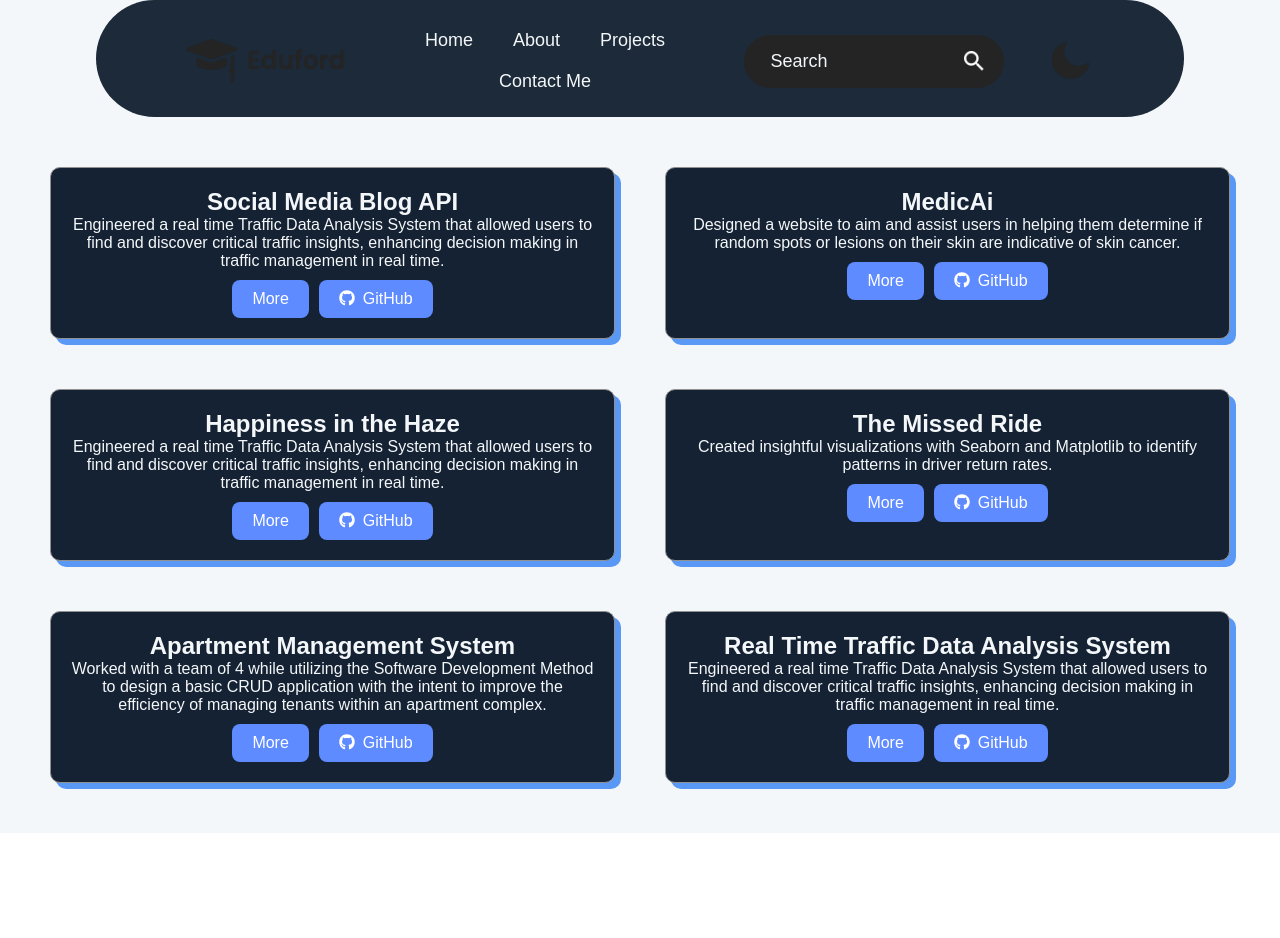
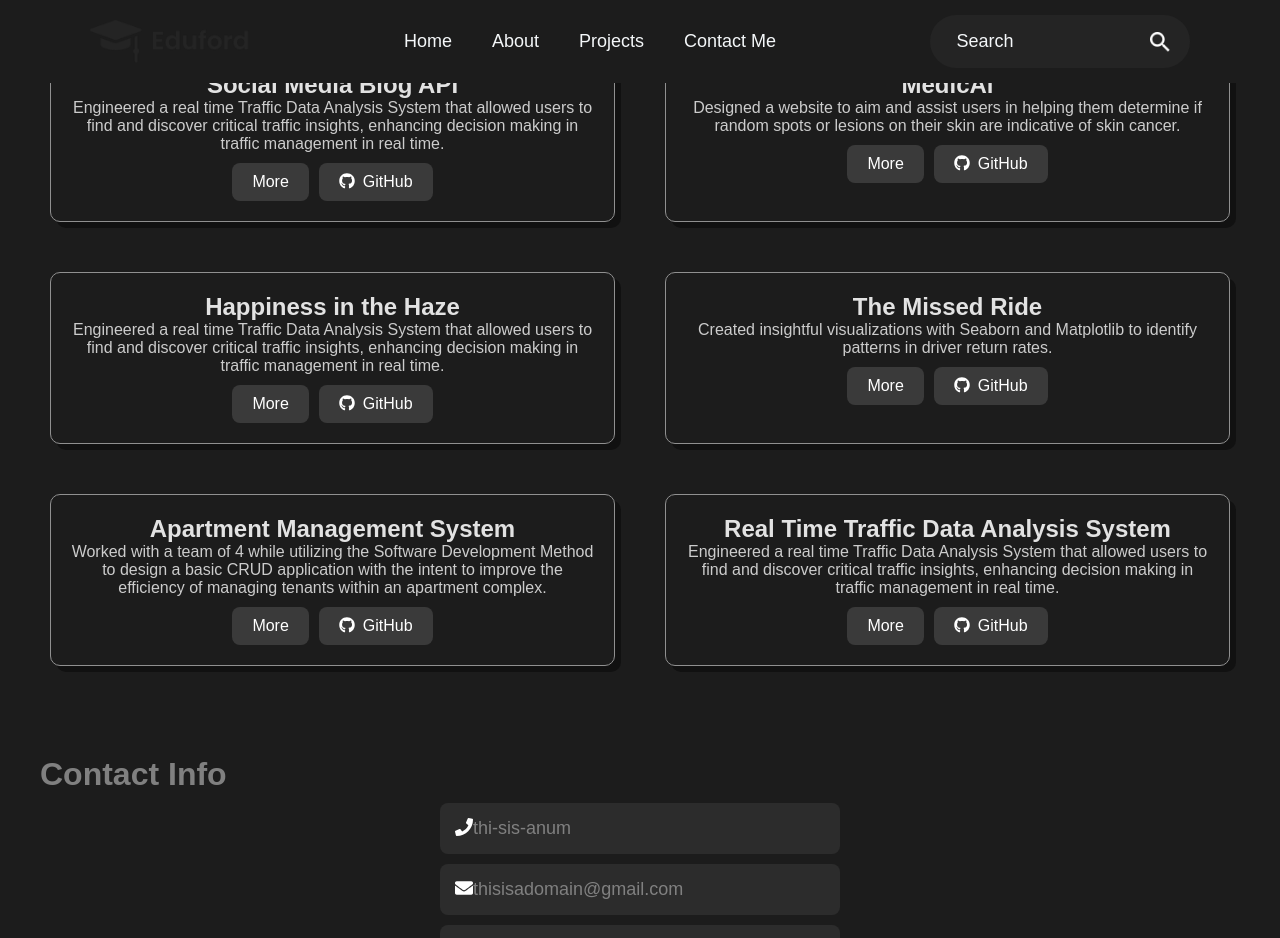
Before and after one commit to aldriechV/Portfolio-Website-AldriechV, a React (Vite) app in the folder Portfolio-Website/: page / in a window 1280 px wide. Shown: the top 938 px of the page. Before the commit the page ends 833 px from the top, so only its background shows below. Built offline with nearby package versions, Linux system fonts and the light colour scheme.

Commit message:
Cleaned up code
Navbar toggle clean; Navbar implemented

```diff
--- a/Portfolio-Website/src/App.jsx
+++ b/Portfolio-Website/src/App.jsx
@@ -1,9 +1,10 @@
-import React, { useState } from 'react'
+import React, { use, useState } from 'react'
 import './index.css'
 // Component Imports
 import Navbar from './components/Navbar/Navbar'
 import Card from './components/ProjectCards/Card'
 import { projects } from './components/ProjectCards/Projects'
+import Contact from './components/ContactMe/Contact'
 
 const App = () => {
 
@@ -18,6 +19,7 @@ const App = () => {
             return <Card key={index} experience={projects}/>;
         })}
       </div>
+      <Contact />
     </div>
 
   )
--- /dev/null
+++ b/Portfolio-Website/src/components/ContactMe/Contact.css
@@ -0,0 +1,18 @@
+.contactInfo {
+    text-align: left;
+    padding: 40px;
+    color: #808080;
+}
+.contactItem {
+    background: #2c2c2c;
+    padding: 15px;
+    margin: 10px auto;
+    max-width: 400px;
+    display: flex;
+    align-items: left;
+    border-radius: 8px;
+    font-size: 18px;
+}
+.contactItem svg {
+    color: #ffffff;
+}
--- /dev/null
+++ b/Portfolio-Website/src/components/ContactMe/Contact.jsx
@@ -0,0 +1,25 @@
+import './Contact.css'
+import { FaPhone, FaEnvelope, FaMapMarkerAlt } from 'react-icons/fa';
+
+
+const Contact = () => {
+  return (
+    <div className="contactInfo">
+      <h1>Contact Info</h1>
+      <div className='contactItem'>
+        <FaPhone />
+        <span>thi-sis-anum</span>
+      </div>
+      <div className='contactItem'>
+        <FaEnvelope />
+        <span>thisisadomain@gmail.com</span>
+      </div>
+      <div className='contactItem'>
+        <FaMapMarkerAlt />
+        <span>A Place, California</span>
+      </div>
+    </div>
+  )
+}
+
+export default Contact
--- a/Portfolio-Website/src/components/Navbar/Navbar.css
+++ b/Portfolio-Website/src/components/Navbar/Navbar.css
@@ -1,15 +1,14 @@
-.navbar{
-    width: 85%;
-    margin: auto;
+.navbar {
+    width: 100%;
+    position: fixed;
+    background: #1c1c1c;
+    color: #F4F7F9;
     display: flex;
     align-items: center;
     justify-content: space-between;
-    background: #1C2A39;
-    color: #F4F7F9;
     padding: 15px 7%;
-    padding-top: 20px;
-    transition: 0.5s;
-    border-radius: 75px;
+    z-index: 1000;
+    box-sizing: border-box;
 }
 .logo{
     width: 160px;
@@ -55,17 +54,3 @@ ul li{
     margin-left: 40px;
 
 }
-/* Dark mode Toggles and Features */
-.dark .navbar{
-    background: #000;
-    color: #F4F7F9;
-}
-.dark .search-box{
-    background: #222;
-}
-.dark .search-box input{
-    background: #222;
-}
-.dark .search-box input::placeholder{
-    background: #222;
-}
--- a/Portfolio-Website/src/components/Navbar/Navbar.jsx
+++ b/Portfolio-Website/src/components/Navbar/Navbar.jsx
@@ -1,22 +1,13 @@
-import React from 'react'
 import './Navbar.css'
 import logo_light from '../../assets/logo-black.png'
-import logo_dark from '../../assets/logo-white.png'
 import search_icon_light from '../../assets/search-w.png'
-import search_icon_dark from '../../assets/search-b.png'
-import toggle_light from '../../assets/night.png'
-import toggle_dark from '../../assets/day.png'
 
 
-const Navbar = ({theme, setTheme}) => {
-
-  const toggle_mode = ()=> {
-    theme == 'light' ? setTheme('dark') :  setTheme('light');
-  }
+const Navbar = () => {
 
   return (
     <div className="navbar">
-        <img src={theme == 'light' ? logo_light : logo_dark} alt="" className='logo'/>
+        <img src={logo_light} alt="" className='logo'/>
         <ul>
             <li>Home</li>
             <li>About</li>
@@ -26,11 +17,8 @@ const Navbar = ({theme, setTheme}) => {
 
         <div className="search-box">
             <input type="text" placeholder='Search'/>
-            <img src={theme == 'light' ? search_icon_light : search_icon_dark} alt=""/>
+            <img src= {search_icon_light} alt=""/>
         </div>
-
-        <img onClick = {()=>{toggle_mode()}} src={theme == 'light' ? toggle_light : toggle_dark} alt="" className='toggle-icon'/>
-
     </div>
   )
 }
--- a/Portfolio-Website/src/components/ProjectCards/Card.css
+++ b/Portfolio-Website/src/components/ProjectCards/Card.css
@@ -1,8 +1,8 @@
 .card{
     border: 1px solid rgb(144, 144, 144);
     border-radius: 10px;
-    background-color: #152233;
-    box-shadow: 6px 6px 0px #5a98f6;
+    background-color: #1c1c1c;
+    box-shadow: 6px 6px 0px #111111;
     padding: 20px;
     margin: 10px;
     text-align: center;
@@ -13,18 +13,18 @@
 .card .card-title{
  font-family: Arial,sans-serif;
  margin: 0;
- color: #F4F7F9;
+ color: #e2e2e2;
 }
 
 .card .card-desc{
     font-family: Arial,sans-serif;
-    color: #F4F7F9;
+    color: #cccccc;
 }
 
 .card .card-button{
   margin-top: 10px;
   padding: 10px 20px;
-  background: #5e8bff;
+  background: #3a3a3a;
   color: white;
   border: none;
   border-radius: 8px;
--- a/Portfolio-Website/src/index.css
+++ b/Portfolio-Website/src/index.css
@@ -7,8 +7,9 @@
 .container{
   width: 100vw;
   min-height: 100vh;
-  background: #F4F7F9;
+  background: #1c1c1c;
   transition: 0.5s;
+
 }
 .container.dark{
   background: #222;
```
Also changed, not shown: Portfolio-Website/src/components/ProjectCards/Card.jsx (indentation only).
